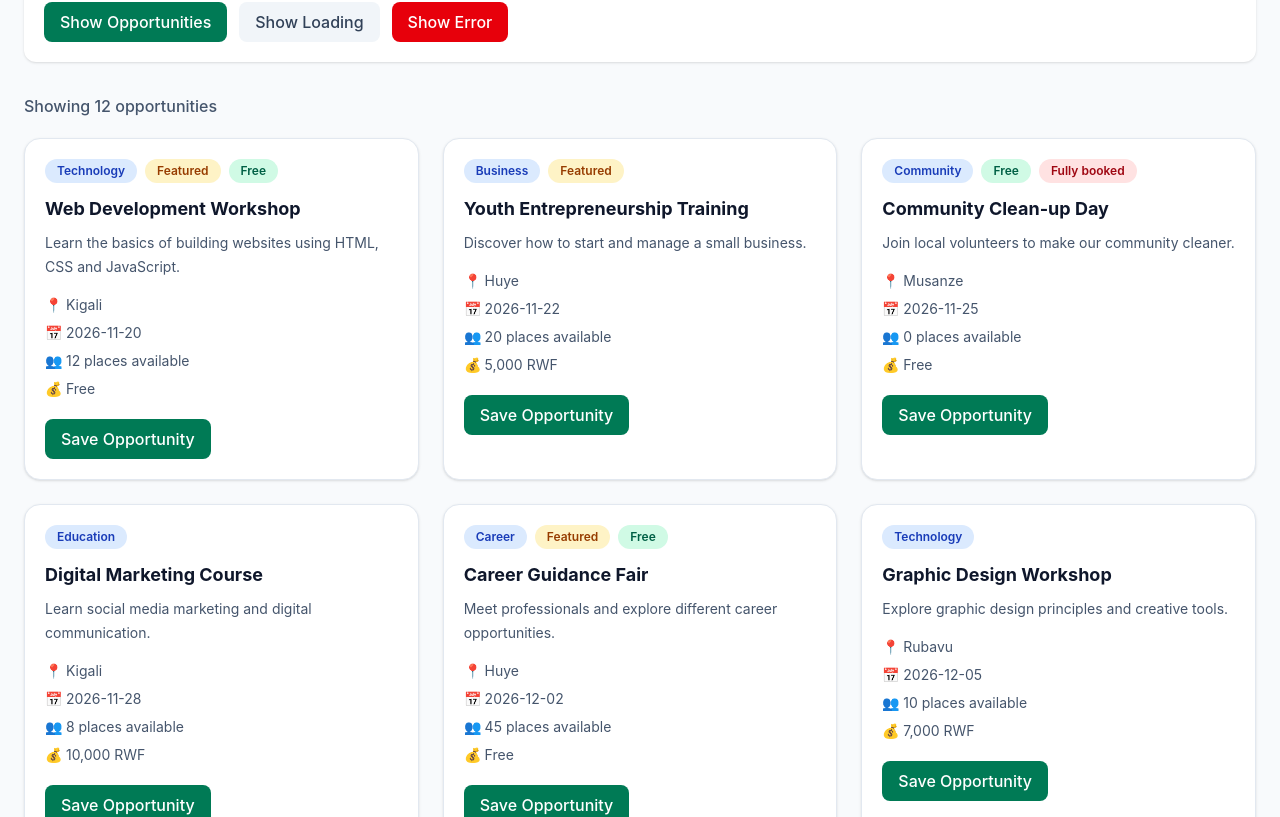
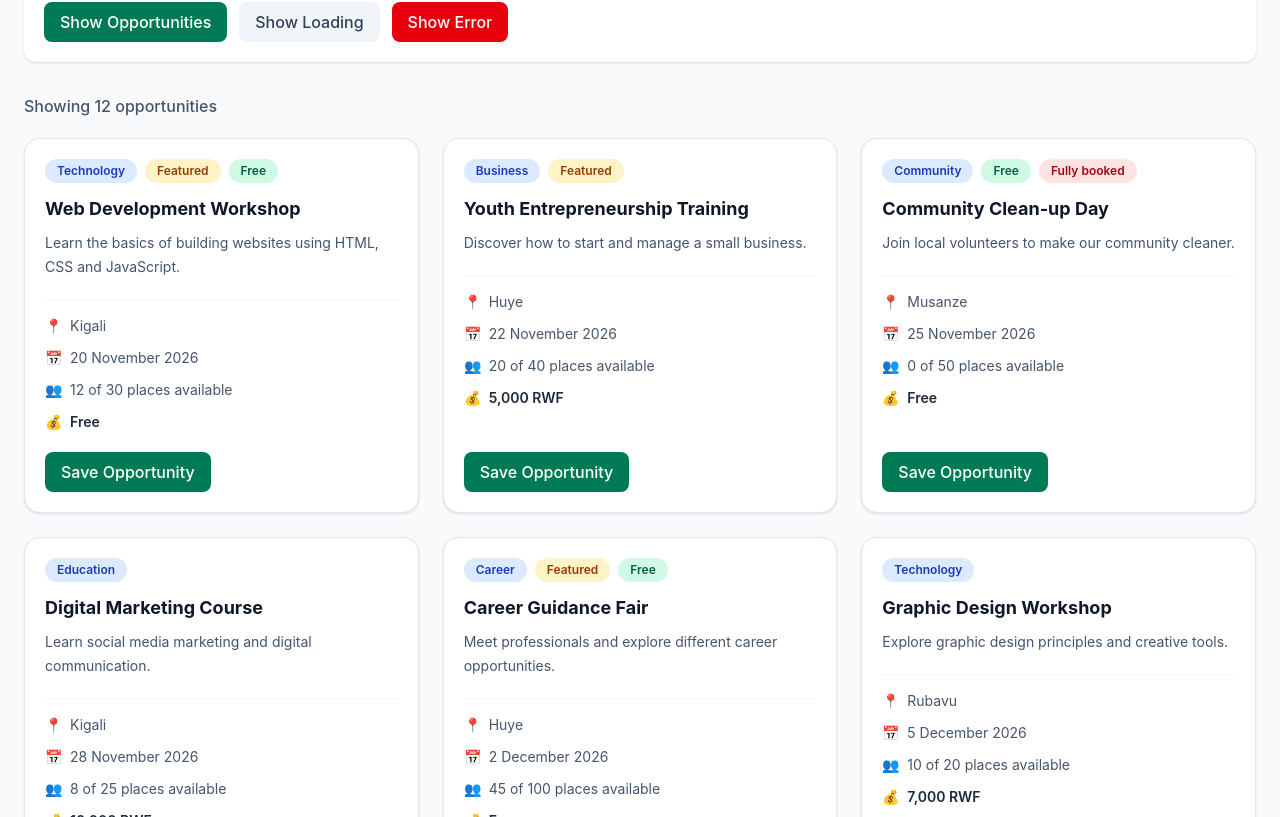
Before and after one commit to FlaviaNdahiro/rwanda-opportunities-explorer, a React (Vite) app: page / in a window 1280 px wide. Shown: the part 1103-1920 px from the top of the page. Built offline with nearby package versions, Linux system fonts and the light colour scheme.

Commit message:
Improve opportunity card layout and details

```diff
--- a/src/components/OpportunityCard.jsx
+++ b/src/components/OpportunityCard.jsx
@@ -3,8 +3,17 @@ import Button from "./Button"
 import Badge from "./Badge"
 
 function OpportunityCard({ opportunity, isSaved, onToggleSave }) {
+  const formattedDate = new Date(
+    `${opportunity.date}T00:00:00`
+  ).toLocaleDateString("en-RW", {
+    day: "numeric",
+    month: "long",
+    year: "numeric",
+  })
+
   return (
-    <article className="rounded-2xl border border-slate-200 bg-white p-5 shadow-sm transition hover:shadow-md">
+    <article className="flex flex-col rounded-2xl border border-slate-200 bg-white p-5 shadow-sm transition duration-300 hover:-translate-y-1 hover:shadow-lg">
+      {/* Opportunity badges */}
       <div className="mb-3 flex flex-wrap items-center gap-2">
         <Badge color="blue">{opportunity.category}</Badge>
 
@@ -21,6 +30,7 @@ function OpportunityCard({ opportunity, isSaved, onToggleSave }) {
         )}
       </div>
 
+      {/* Opportunity information */}
       <h3 className="text-lg font-bold text-slate-900">
         {opportunity.title}
       </h3>
@@ -29,17 +39,32 @@ function OpportunityCard({ opportunity, isSaved, onToggleSave }) {
         {opportunity.description}
       </p>
 
-      <div className="mt-4 space-y-2 text-sm text-slate-600">
-        <p>📍 {opportunity.city}</p>
-        <p>📅 {opportunity.date}</p>
-        <p>👥 {opportunity.availableSeats} places available</p>
+      {/* Opportunity details */}
+      <div className="mt-5 flex-1 space-y-3 border-t border-slate-100 pt-4 text-sm text-slate-600">
         <p>
-          💰 {opportunity.price === 0
+          <span className="mr-2">📍</span>
+          {opportunity.city}
+        </p>
+
+        <p>
+          <span className="mr-2">📅</span>
+          {formattedDate}
+        </p>
+
+        <p>
+          <span className="mr-2">👥</span>
+          {opportunity.availableSeats} of {opportunity.capacity} places available
+        </p>
+
+        <p className="font-semibold text-slate-800">
+          <span className="mr-2">💰</span>
+          {opportunity.price === 0
             ? "Free"
             : `${opportunity.price.toLocaleString()} RWF`}
         </p>
       </div>
 
+      {/* Save button */}
       <div className="mt-5">
         <Button
           variant={isSaved ? "secondary" : "primary"}
```
